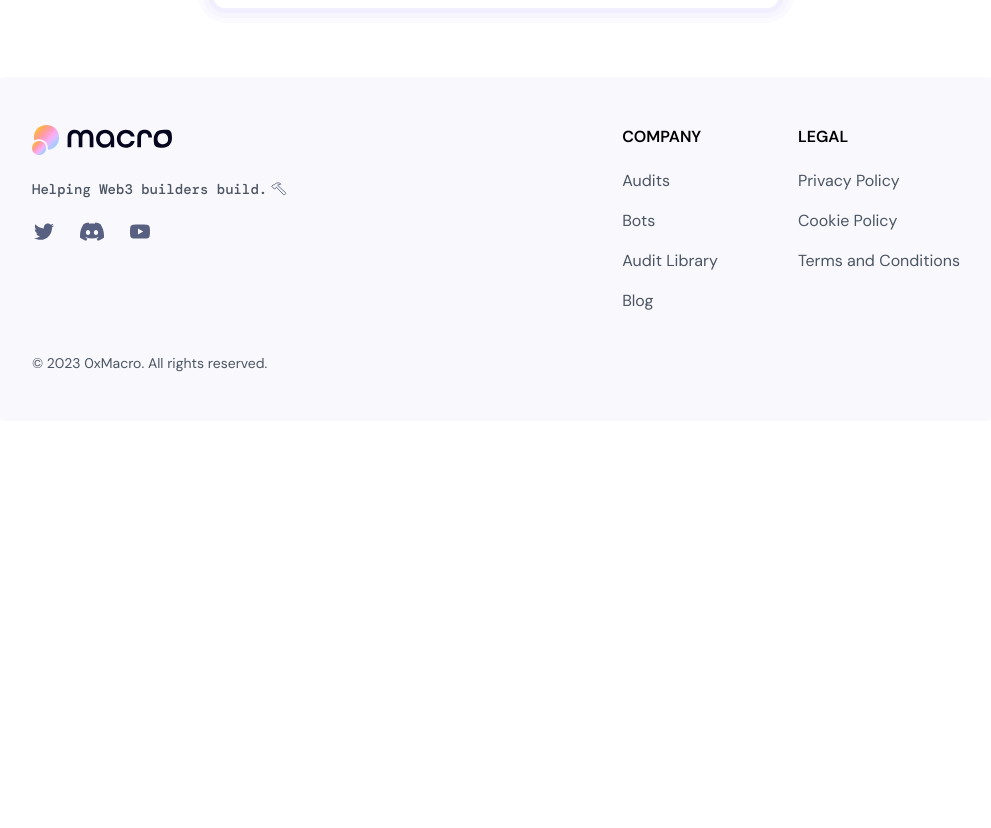
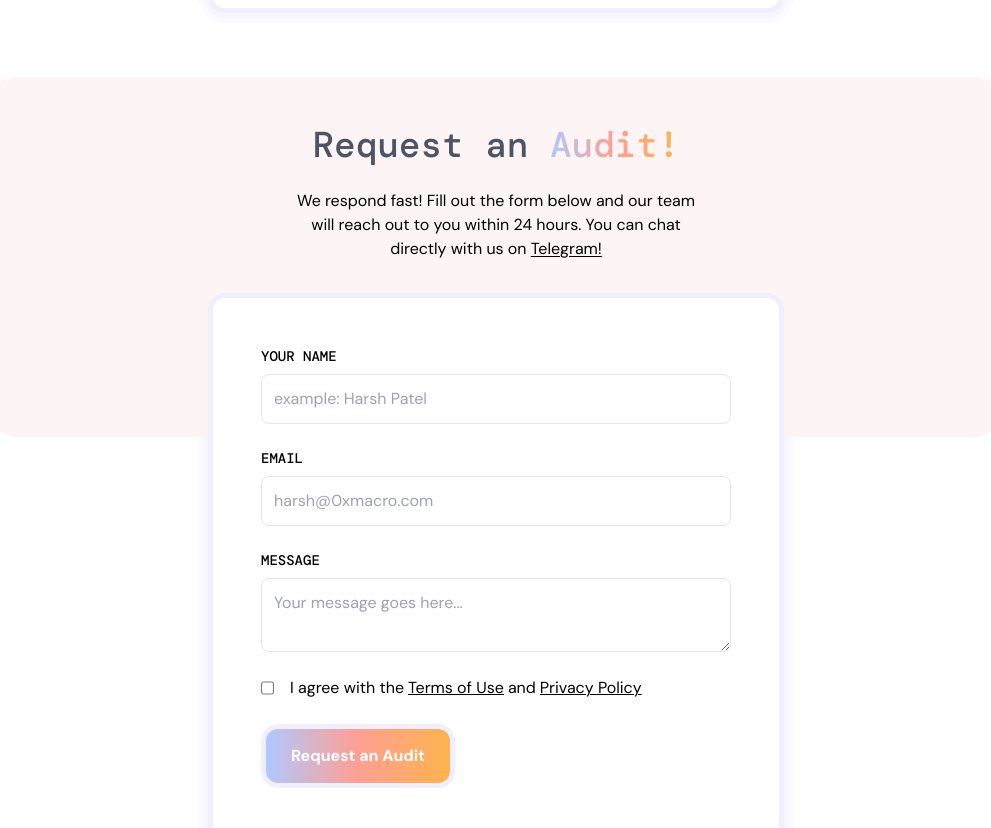
Before and after one commit to snowball-tools/website-example, a Next.js app: page / in a window 1280 px wide. Shown: the part 1089-1917 px from the top of the page, without its empty margins (144-1135 px from the left). Before the commit the page ends 1550 px from the top, so only its background shows below. Built offline with nearby package versions, Linux system fonts and the light colour scheme; a web font is replaced by a local one.

Commit message:
feat: implement request audit form section

```diff
--- a/src/app/page.tsx
+++ b/src/app/page.tsx
@@ -2,6 +2,7 @@ import { HeroHome } from '@/components/Hero';
 import Header from '../components/Header';
 import DetailAuditReportsTab from '@/components/DetailAuditReportsTab';
 import Footer from '@/components/Footer';
+import RequestAudit from '@/components/RequestAudit';
 
 export default function Home() {
   return (
@@ -9,6 +10,7 @@ export default function Home() {
       <Header />
       <HeroHome />
       <DetailAuditReportsTab />
+      <RequestAudit />
       <Footer />
     </main>
   );
--- /dev/null
+++ b/src/components/RequestAudit/RequestAudit.tsx
@@ -0,0 +1,63 @@
+import Link from 'next/link';
+import { BorderCard } from '../Card';
+import { CtaPrimary } from '../Cta';
+
+const RequestAudit = () => {
+  return (
+    <section id="request-audit" className="px-2 mb-20 sm:max-w-5xl sm:mx-auto">
+      <header className="bg-[#fdf5f5] px-6 pt-6 pb-44 rounded-3xl text-center sm:px-44 sm:pt-12 ">
+        <h1 className="font-mono text-2xl text-gray-600 mb-4 sm:text-4xl sm:mb-6">
+          Request an <span className="gradient-text">Audit!</span>
+        </h1>
+        <p className="sm:max-w-[400px] mx-auto">
+          We respond fast! Fill out the form below and our team will reach out to you within 24 hours. You can chat directly
+          with us on{' '}
+          <Link className="underline underline-offset-2" href="https://t.me/haileybf" target="_blank">
+            Telegram!
+          </Link>
+        </p>
+      </header>
+
+      <BorderCard className="p-6 mx-5 -mt-36 sm:p-12 m-auto tex-left sm:mx-auto sm:max-w-xl">
+        <form className="flex flex-col gap-6">
+          <div>
+            <label className="block uppercase text-sm font-mono mb-2">Your Name</label>
+            <input className="block border rounded-lg p-3 w-full" type="text" placeholder="example: Harsh Patel" />
+          </div>
+
+          <div>
+            <label className="block uppercase text-sm font-mono mb-2">Email</label>
+            <input className="block border rounded-lg p-3 w-full" type="email" placeholder="harsh@0xmacro.com" />
+          </div>
+
+          <div>
+            <label className="block uppercase text-sm font-mono mb-2">Message</label>
+            <textarea className="block border rounded-lg p-3 w-full" placeholder="Your message goes here..." />
+          </div>
+
+          <div className="flex gap-5 sm:gap-4">
+            <input type="checkbox" id="agreeTerms" className="inline-block" />
+            <label htmlFor="agreeTerms" className="text-sm sm:text-base">
+              <span>I agree with the</span>
+              <Link href="#" className="underline ml-1" target="_blank">
+                Terms of Use
+              </Link>
+              <span className="ml-1">and</span>
+              <Link href="#" className="underline ml-1" target="_blank">
+                Privacy Policy
+              </Link>
+            </label>
+          </div>
+
+          <div>
+            <CtaPrimary className="" href="#">
+              Request an Audit
+            </CtaPrimary>
+          </div>
+        </form>
+      </BorderCard>
+    </section>
+  );
+};
+
+export default RequestAudit;
--- /dev/null
+++ b/src/components/RequestAudit/index.ts
@@ -0,0 +1,3 @@
+import RequestAudit from './RequestAudit';
+
+export default RequestAudit;
```
